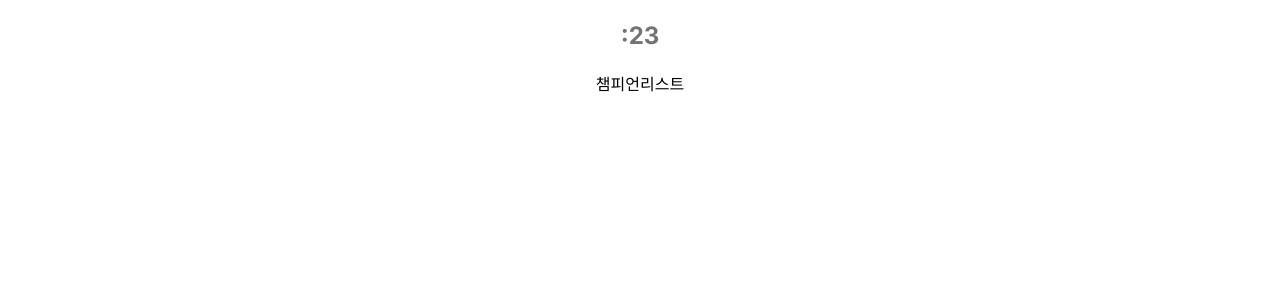
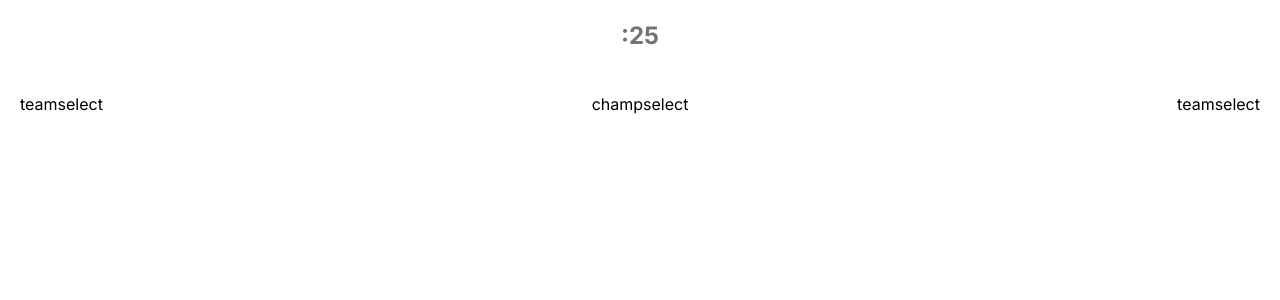
Before and after one commit to MarigoldJ/banpick-master, a Next.js app: page /game in a window 1280 px wide. Shown: the top 300 px of the page. Built offline with nearby package versions, Linux system fonts and the light colour scheme.

Commit message:
feat: champui init

```diff
--- /dev/null
+++ b/app/game/components/ChampSelect.tsx
@@ -0,0 +1,5 @@
+const ChampSelect = () => {
+  return <div>champselect</div>;
+};
+
+export default ChampSelect;
--- /dev/null
+++ b/app/game/components/ChampUi.tsx
@@ -0,0 +1,14 @@
+import ChampSelect from "./ChampSelect";
+import TeamSelect from "./TeamSelect";
+
+const ChampUi = () => {
+  return (
+    <div className="flex flex-row justify-between w-full p-5">
+      <TeamSelect />
+      <ChampSelect />
+      <TeamSelect />
+    </div>
+  );
+};
+
+export default ChampUi;
--- /dev/null
+++ b/app/game/components/TeamSelect.tsx
@@ -0,0 +1,5 @@
+const TeamSelect = () => {
+  return <div>teamselect</div>;
+};
+
+export default TeamSelect;
--- a/app/game/page.tsx
+++ b/app/game/page.tsx
@@ -2,6 +2,7 @@
 
 import { useSearchParams } from "next/navigation";
 import Header from "./components/Header";
+import ChampUi from "./components/ChampUi";
 
 export default function Page() {
   const params = useSearchParams();
@@ -12,7 +13,7 @@ export default function Page() {
         blueName={params.get("blueName")}
         redName={params.get("redName")}
       />
-      <div>챔피언리스트</div>
+      <ChampUi />
     </div>
   );
 }
```
